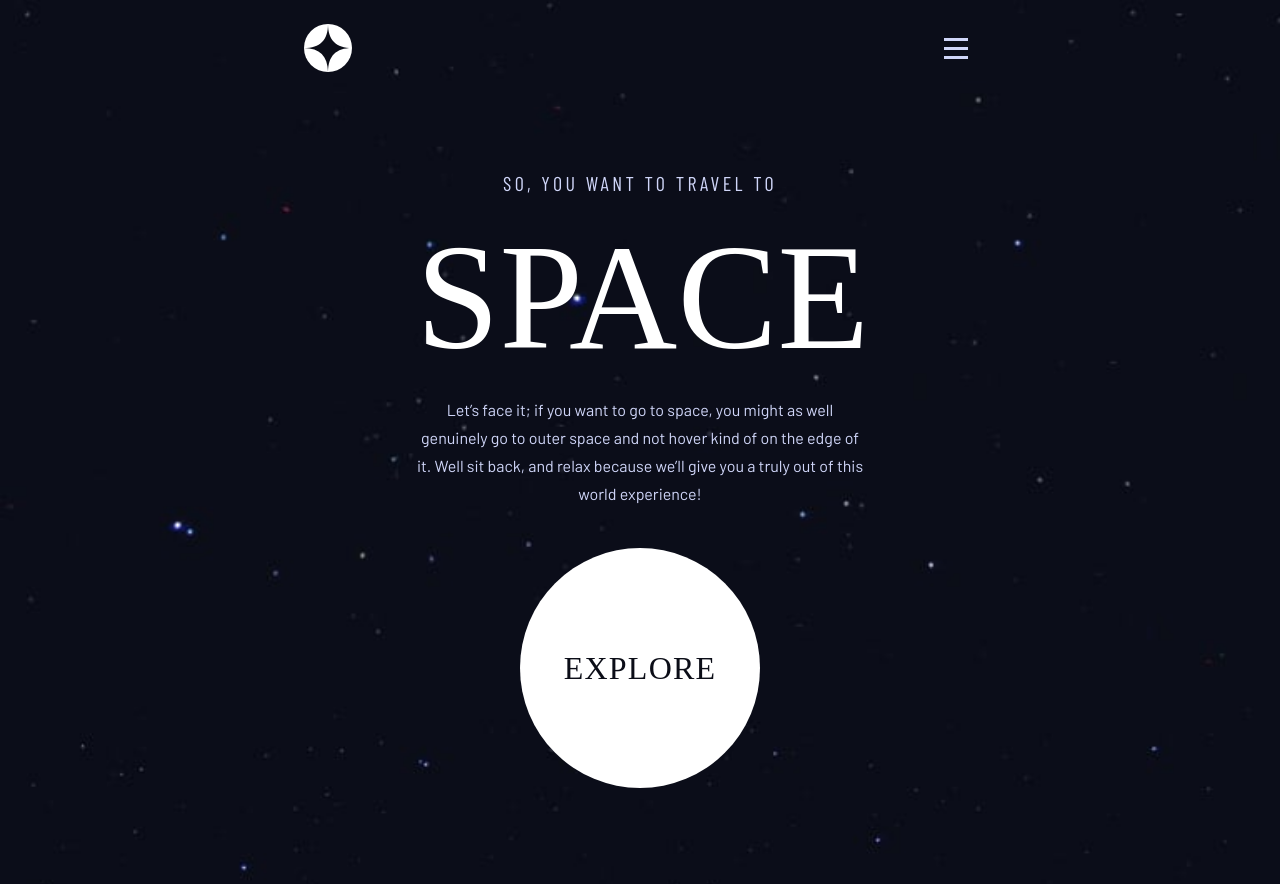
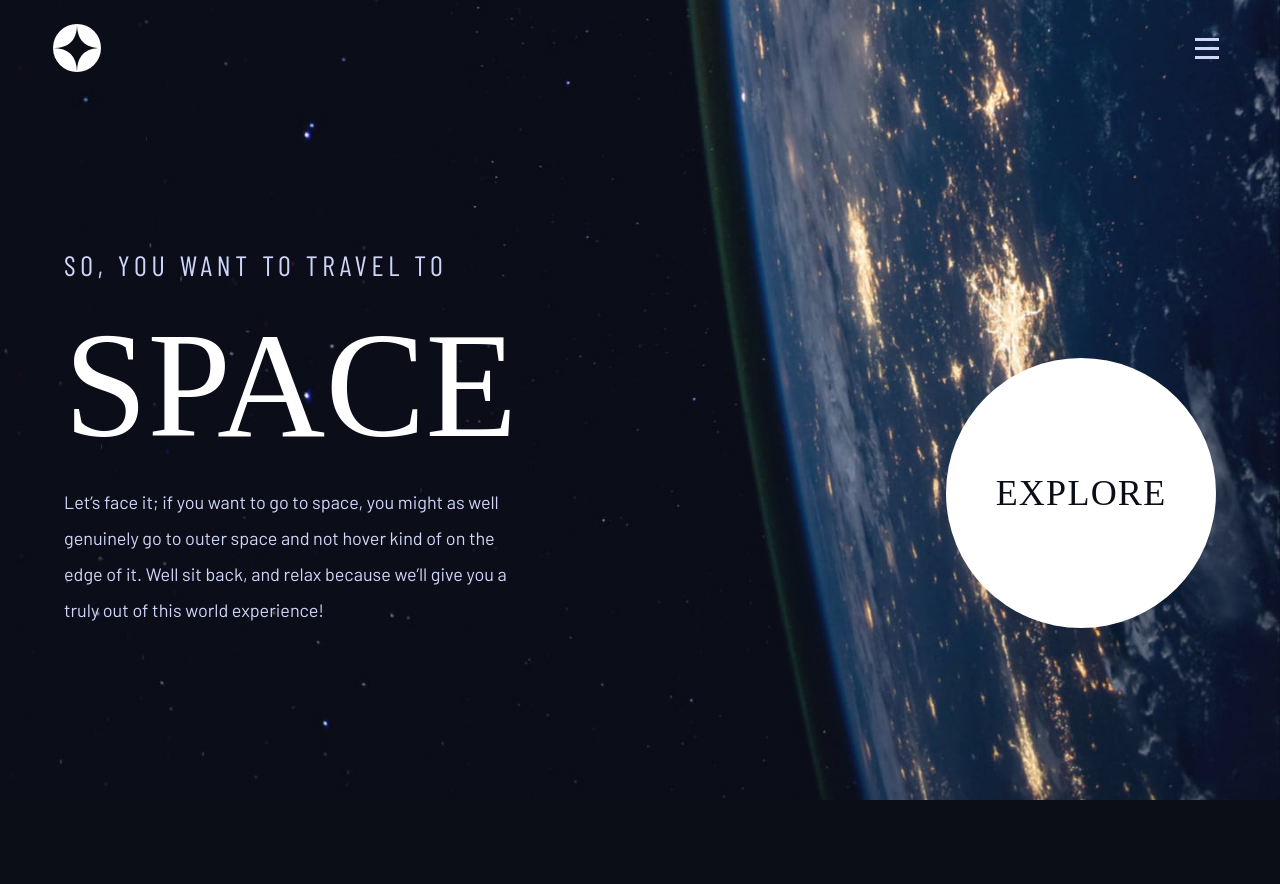
Before and after one commit to KontrolG/space-tourism-website, a Next.js app: page / in a window 1280 px wide. After the commit the page ends 800 px from the top, so only its background shows below. Built offline with nearby package versions, Linux system fonts and the light colour scheme; a web font is replaced by a local one.

Commit message:
feat(<HomePageLayout />): :lipstick: Add styles for desktop

```diff
--- a/components/pages/home/index.jsx
+++ b/components/pages/home/index.jsx
@@ -4,26 +4,26 @@
 
 function HomePageLayout() {
   return (
-    <div className="bg-home-sm md:bg-home-md bg-cover min-h-screen flex flex-col">
+    <div className="bg-home-sm md:bg-home-md lg:bg-home-lg bg-cover min-h-screen flex flex-col">
       <PageLayout>
-        <main className="container md:max-w-md flex flex-col justify-between py-12 md:py-24 flex-grow">
-          <header className="text-center text-light">
-            <h1 className="uppercase font-subheading tracking-[0.1688em] md:text-[1.25rem]">
+        <main className="container md:max-w-md lg:max-w-4xl xl:max-w-6xl flex flex-col justify-between py-12 md:py-24 lg:my-auto flex-grow lg:flex-grow-0 lg:flex-row">
+          <header className="text-center text-light lg:text-left">
+            <h1 className="uppercase font-subheading tracking-[0.1688em] md:text-[1.25rem]  lg:text-[1.5rem] xl:text-[1.75rem]">
               So, you want to travel to{" "}
-              <span className="block font-serif text-[5rem] md:text-[9.375rem] text-white tracking-normal leading-tight md:leading-none mt-4 md:mt-6">
+              <span className="block font-serif text-[5rem] md:text-[9.375rem] xl:text-[9.375rem] text-white tracking-normal leading-tight md:leading-none mt-4 md:mt-6">
                 Space
               </span>
             </h1>
-            <p className="text-[0.9375rem] leading-[1.5625] md:text-[1rem] md:leading-[1.75] mt-4 md:mt-6">
+            <p className="text-[0.9375rem] md:text-[1rem] xl:text-[1.125rem] leading-[1.5625] md:leading-[1.75] lg:leading-[2] mt-4 md:mt-6 max-w-[24.75em]">
               Let’s face it; if you want to go to space, you might as well
               genuinely go to outer space and not hover kind of on the edge of
               it. Well sit back, and relax because we’ll give you a truly out of
               this world experience!
             </p>
           </header>
-          <div className="text-center mt-10">
+          <div className="text-center mt-10 lg:self-end">
             <Link
-              className="rounded-full bg-white md:text-[2rem] w-[7.5em] h-[7.5em] inline-flex justify-center items-center text-black font-serif text-xl uppercase tracking-[1.25px] hover:ring-[2.25em] ring-white ring-opacity-10 transition-shadow"
+              className="rounded-full bg-white md:text-[2rem] xl:text-[2.25rem] w-[7.5em] h-[7.5em] inline-flex justify-center items-center text-black font-serif text-xl uppercase tracking-[1.25px] hover:ring-[2.25em] ring-white ring-opacity-10 transition-shadow"
               href={DESTINATION_ROOT_PATH}
             >
               Explore
--- a/lib/styles/globals.css
+++ b/lib/styles/globals.css
@@ -9,7 +9,7 @@
 
 @layer components {
   .container {
-    @apply mx-auto max-w-xs md:max-w-2xl w-11/12;
+    @apply mx-auto max-w-xs md:max-w-2xl lg:max-w-4xl xl:max-w-7xl w-11/12;
   }
 
   .overlapping-children {
--- a/tailwind.config.js
+++ b/tailwind.config.js
@@ -18,6 +18,7 @@
     backgroundImage: {
       "home-sm": `url(${HOME_IMAGES_PATH}/background-home-mobile.jpg)`,
       "home-md": `url(${HOME_IMAGES_PATH}/background-home-tablet.jpg)`,
+      "home-lg": `url(${HOME_IMAGES_PATH}/background-home-desktop.jpg)`,
       "destination-sm": `url(${DESTINATION_IMAGES_PATH}/background-destination-mobile.jpg)`,
       "destination-md": `url(${DESTINATION_IMAGES_PATH}/background-destination-tablet.jpg)`,
       "crew-sm": `url(${CREW_IMAGES_PATH}/background-crew-mobile.jpg)`,
```
Also changed, not shown: public/images/home/background-home-desktop.jpg (added).
